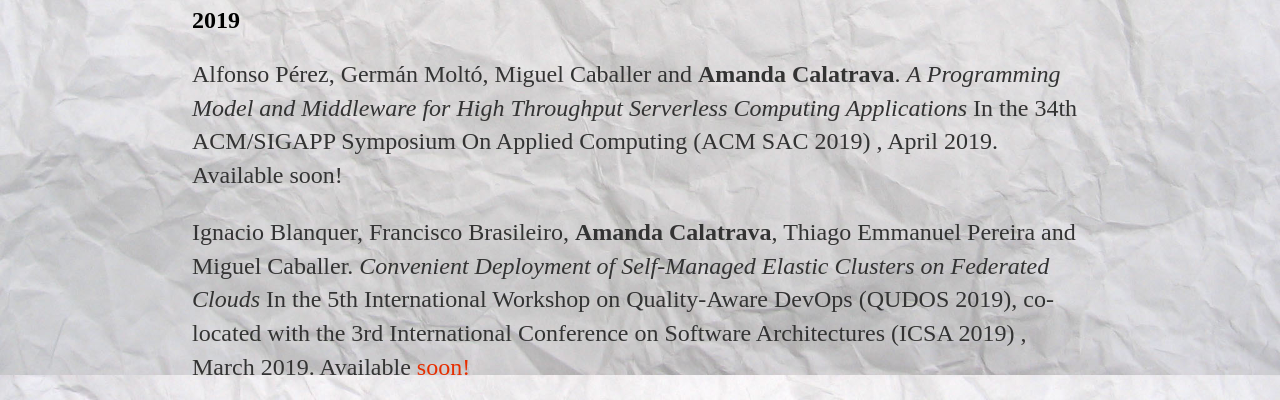
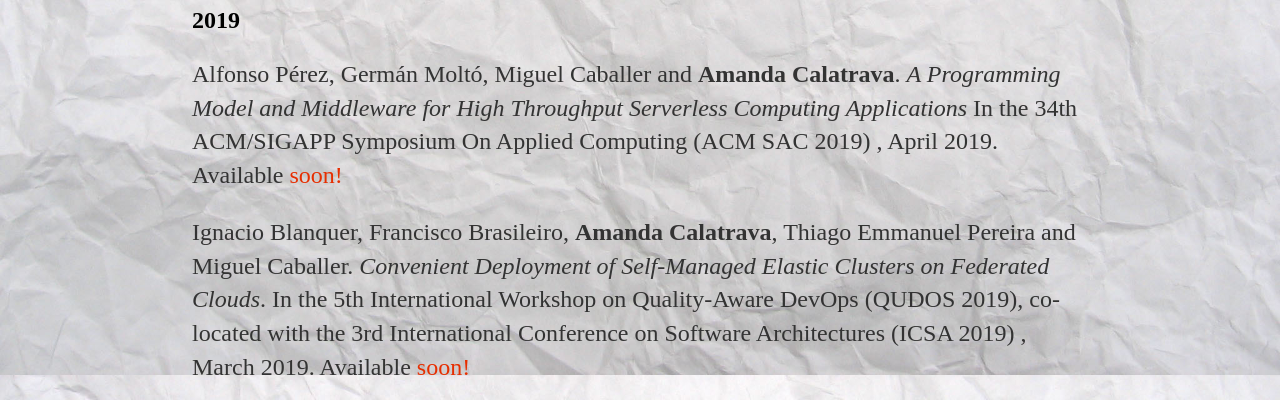
Before and after one commit to amcaar/amcaar.github.io, a Jekyll site: the page built from cv/index.html, in a window 1280 px wide and 900 px high, scrolled down 1380 px. Shown: the part 165-565 px from the top of the window. Built offline with Jekyll 4.4.1, drawn with Linux system fonts in a browser that asks for light colours.

Commit message:
Update index.html

```diff
--- a/cv/index.html
+++ b/cv/index.html
@@ -51,10 +51,10 @@
 		<h2>2019</h2>
 		<p>Alfonso Pérez, Germán Moltó, Miguel Caballer and <strong>Amanda Calatrava</strong>.
 			<em>A Programming Model and Middleware for High Throughput Serverless Computing Applications</em> In the 34th ACM/SIGAPP Symposium On Applied Computing (ACM SAC 2019)
-			, April 2019. Available soon!</p>
+			, April 2019. Available <a class="link" href="https://www.sigapp.org/sac/sac2019/file2019/TOC-SAC2019-Feb14.pdf">soon!</a></p>
 
 		<p>Ignacio Blanquer, Francisco Brasileiro, <strong>Amanda Calatrava</strong>, Thiago Emmanuel Pereira and Miguel Caballer.
-			<em>Convenient Deployment of Self-Managed Elastic Clusters on Federated Clouds</em> In the 5th International Workshop on Quality-Aware DevOps (QUDOS 2019), co-located with the 3rd International Conference on Software Architectures (ICSA 2019)
+			<em>Convenient Deployment of Self-Managed Elastic Clusters on Federated Clouds</em>. In the 5th International Workshop on Quality-Aware DevOps (QUDOS 2019), co-located with the 3rd International Conference on Software Architectures (ICSA 2019)
 			, March 2019. Available <a class="link" href="http://2019.qudos-workshop.org/program/">soon!</a></p>
 		<hr>
 		<h2>2018</h2>
```
